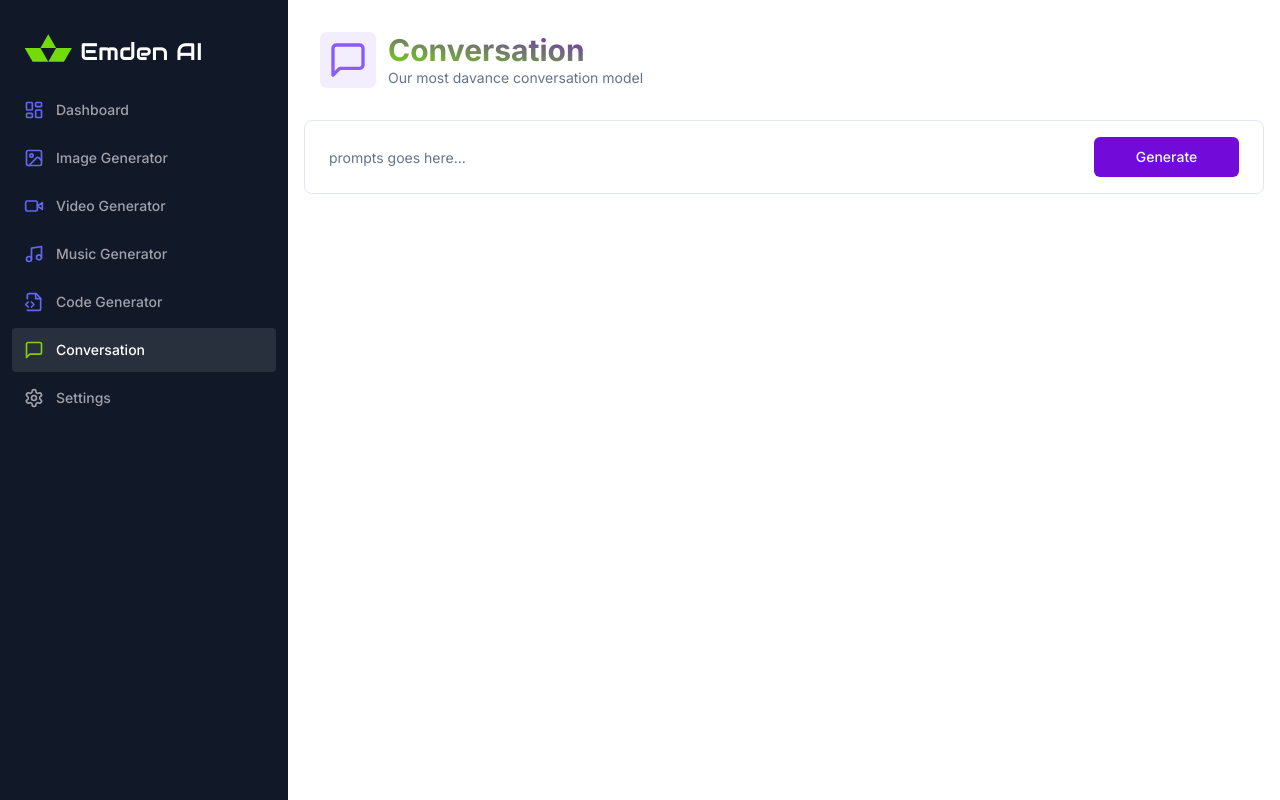
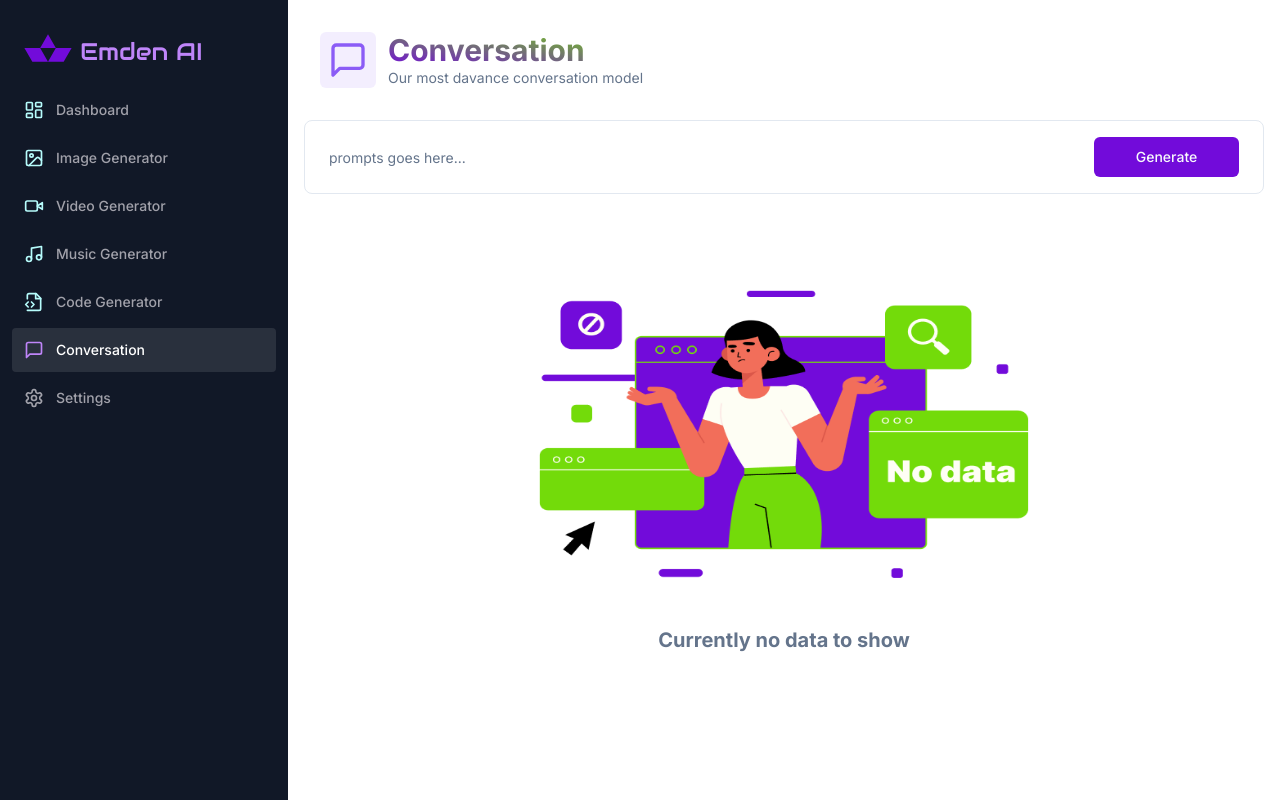
Before and after one commit to joy-ahmed/emden-ai, a Next.js app: page /conversation in a window 1280 px wide. Built offline with nearby package versions, Linux system fonts and the light colour scheme.

Commit message:
added loading state animation| design changes ✒️

```diff
--- a/app/(dashboard)/(routes)/conversation/page.tsx
+++ b/app/(dashboard)/(routes)/conversation/page.tsx
@@ -14,6 +14,8 @@ import { formSchema } from "./constants";
 import { Form, FormControl, FormField, FormItem } from "@/components/ui/form";
 import { Input } from "@/components/ui/input";
 import { Button } from "@/components/ui/button";
+import { Loader } from "@/components/Loader";
+import { EmtyDataState } from "@/components/EmtyDataState";
 
 const ConversationPage = () => {
   const router = useRouter();
@@ -87,6 +89,16 @@ const ConversationPage = () => {
             </Form>
           </div>
           <div className="space-y-4 mt-4">
+            {isLoading && (
+              <div className="p-8 rounded-lg w-full bg-muted">
+                <Loader />
+              </div>
+            )}
+            {messages.length === 0 && !isLoading && (
+              <div className="mt-24">
+                <EmtyDataState label="Currently no data to show" />
+              </div>
+            )}
             <div className="flex flex-col-reverse gap-y-4">
               {messages.map((message) => (
                 <div key={message.content}>{message.content}</div>
--- /dev/null
+++ b/components/EmtyDataState.tsx
@@ -0,0 +1,14 @@
+import Image from "next/image";
+
+interface EmtyLabelProps {
+  label: string;
+}
+
+export const EmtyDataState = ({ label }: EmtyLabelProps) => (
+  <div className="flex flex-col items-center justify-center space-y-12">
+    <div className="w-[490px] h-72 relative">
+      <Image src="/nodata.png" fill alt="nodata" />
+    </div>
+    <p className="text-xl text-muted-foreground font-bold">{label}</p>
+  </div>
+);
--- a/components/Heading.tsx
+++ b/components/Heading.tsx
@@ -23,7 +23,7 @@ const Heading = ({
         <Icon className={cn("w-10 h-10", iconColor)} />
       </div>
       <div>
-        <h2 className="text-xl md:text-3xl font-bold text-transparent bg-clip-text bg-gradient-to-tr from-[#73DB0A] to-[#720BDA]">
+        <h2 className="text-xl md:text-3xl font-bold text-transparent bg-clip-text bg-gradient-to-tr from-[#720BDA] to-[#73DB0A]">
           {title}
         </h2>
         <p className="text-sm text-muted-foreground">{description}</p>
--- /dev/null
+++ b/components/Loader.tsx
@@ -0,0 +1,12 @@
+import Image from "next/image";
+
+export const Loader = () => (
+  <div className="flex flex-col items-center justify-center">
+    <div className="w-16 h-16 relative animate-bounce">
+      <Image src="/brandicon.svg" fill alt="brandicon" />
+    </div>
+    <p className="text-sm text-muted-foreground">
+      Sit tight Emden is Cooking😋
+    </p>
+  </div>
+);
--- a/components/Sidebar.tsx
+++ b/components/Sidebar.tsx
@@ -26,37 +26,37 @@ const routes = [
     label: "Dashboard",
     icon: LayoutDashboard,
     href: "/dashboard",
-    color: "text-indigo-500",
+    color: "text-[#B6FCFC]",
   },
   {
     label: "Image Generator",
     icon: ImageIcon,
     href: "/image",
-    color: "text-indigo-500",
+    color: "text-[#B6FCFC]",
   },
   {
     label: "Video Generator",
     icon: VideoIcon,
     href: "/video",
-    color: "text-indigo-500",
+    color: "text-[#B6FCFC]",
   },
   {
     label: "Music Generator",
     icon: Music,
     href: "/music",
-    color: "text-indigo-500",
+    color: "text-[#B6FCFC]",
   },
   {
     label: "Code Generator",
     icon: FileCode2,
     href: "/code",
-    color: "text-indigo-500",
+    color: "text-[#B6FCFC]",
   },
   {
     label: "Conversation",
     icon: MessageSquare,
     href: "/conversation",
-    color: "text-indigo-500",
+    color: "text-[#B6FCFC]",
   },
   {
     label: "Settings",
@@ -74,7 +74,11 @@ const Sidebar = () => {
           <div className=" relative w-12 h-12 mr-2">
             <Image fill src="/brandicon.svg" alt="brand" />
           </div>
-          <h1 className={cn("text-2xl mt-2", audiowide.className)}>Emden AI</h1>
+          <h1
+            className={cn("text-2xl mt-2 text-[#BF85F9]", audiowide.className)}
+          >
+            Emden AI
+          </h1>
         </Link>
         <div className="space-y-1">
           {routes.map((route, index) => (
@@ -92,7 +96,7 @@ const Sidebar = () => {
                 <route.icon
                   className={cn(
                     "h-5 w-5 mr-3",
-                    pathname === route.href ? "text-lime-500" : route.color
+                    pathname === route.href ? "text-[#BF85F9]" : route.color
                   )}
                 />
                 {route.label}
```
Also changed, not shown: public/brandicon.svg, public/nodata.png (added).
